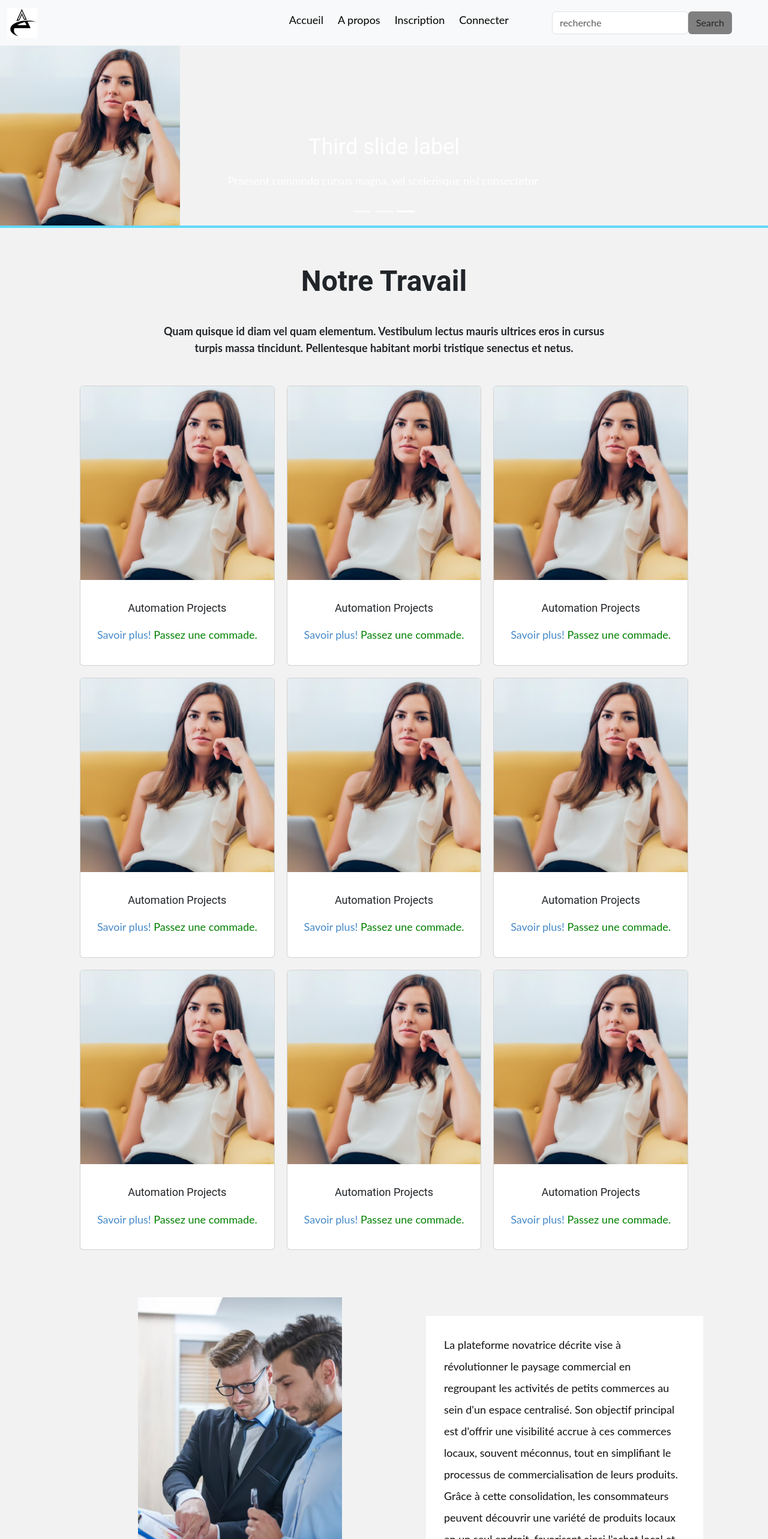
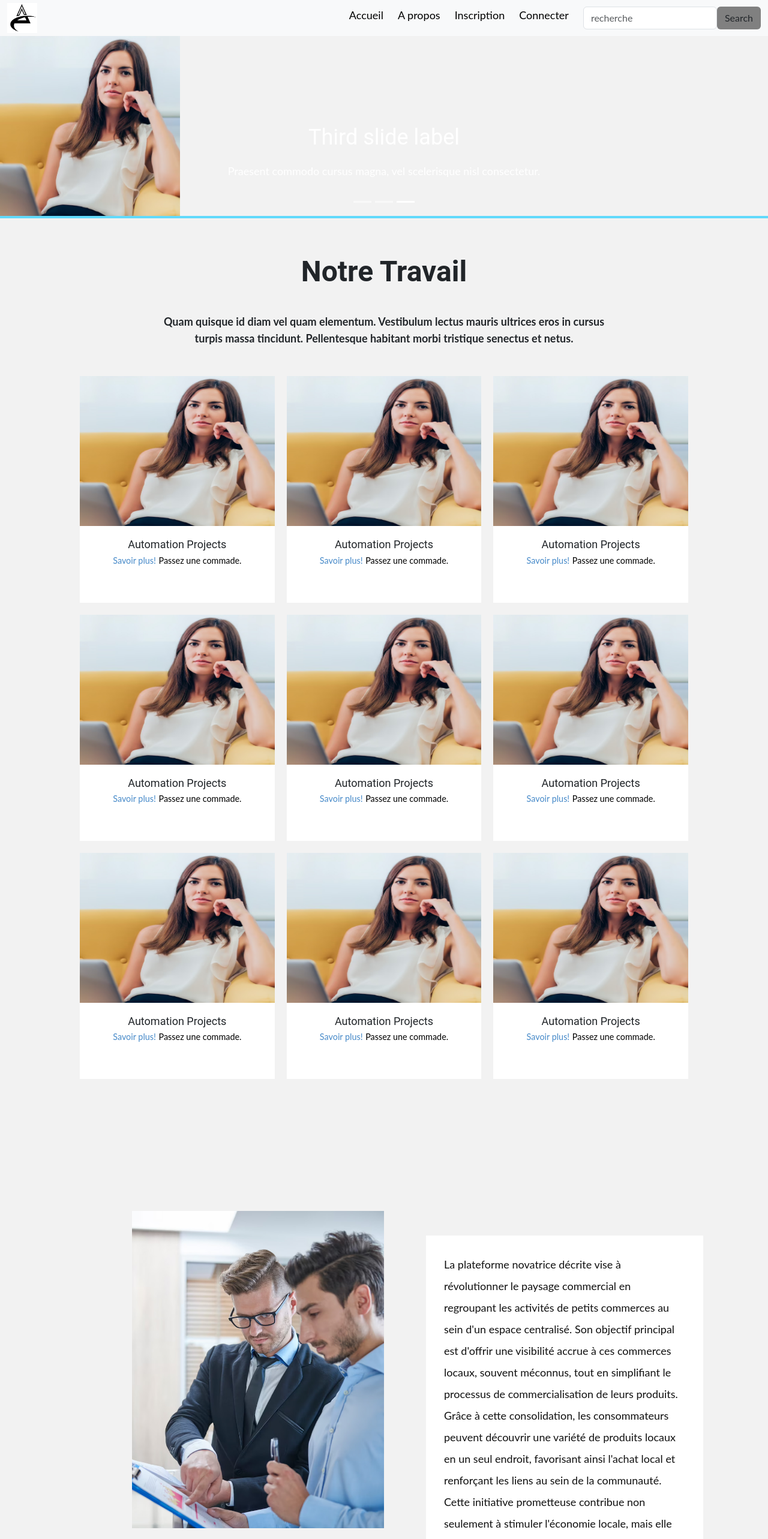
Before and after one commit to Mariu-diatta/entrepreunariat, a React (Create React App) app in the folder my-react-app/: page / in a window 1280 px wide. Shown: the top 2566 px of the page at 60% size. Built offline with nearby package versions, Linux system fonts and the light colour scheme.

Commit message:
backend done

```diff
--- a/my-react-app/src/Common/about.js
+++ b/my-react-app/src/Common/about.js
@@ -2,7 +2,7 @@ import Section from './section.js'
 const About = () =>{
     return(
         <>
-            <div className='' >
+            <div className='p-0' >
                 <Section/>
             </div>
         </>
--- a/my-react-app/src/Common/aboutUser.js
+++ b/my-react-app/src/Common/aboutUser.js
@@ -1,7 +1,7 @@
 import Section from "./section";
 const AboutUser = ()=>{
     return(
-        <div className="p-5">
+        <div className="p-0">
              <Section />
         </div>
     )
--- a/my-react-app/src/Common/commande.js
+++ b/my-react-app/src/Common/commande.js
@@ -5,7 +5,7 @@ import im1 from "../accueil/Site1/images/3q6.jpg"
 const Commande =()=>{
     return(
         <>
-            <section className="row" style={{paddingLeft:"12%"}} >
+            <section className="row " style={{paddingLeft:"10%", paddingTop:"1%", paddingBottom:"5%"}} >
                         <div className="row">
                             <div className="col-lg-5">
                                 <div className="row">
--- a/my-react-app/src/Common/headerBootstrap.js
+++ b/my-react-app/src/Common/headerBootstrap.js
@@ -63,7 +63,7 @@ const cancelConnect=()=>{
   return (
     <>
       {/* {[false, 'sm', 'md', 'lg', 'xl', 'xxl'].map((expand) => ( */}
-        <Navbar key={'lg'} expand={'lg'} className="sticky-top bg-body-tertiary mb-0">
+        <Navbar key={'lg'} expand={'lg'} className="sticky-top bg-body-tertiary p-0">
           <Container fluid>
             <Navbar.Brand href="#">
             <img src={logo} alt="..." width={50} height={50}/>
@@ -80,7 +80,7 @@ const cancelConnect=()=>{
                 </Offcanvas.Title>
               </Offcanvas.Header>
               <Offcanvas.Body>
-                <Nav className="justify-content-end flex-grow-1 pe-5" >
+                <Nav className="justify-content-end flex-grow-1 " >
                   <Link className='pe-4' to="/" style={change?maCouleur[0]:maCouleur[1]} onMouseOver={changeColor} onMouseOut={changeColor}>Accueil</Link>
                   <Link className='pe-4' to="/a_propos" style={change3?maCouleur[0]:maCouleur[1]} onMouseOver={changeColor3} onMouseOut={changeColor3}>A propos</Link>
                     {
@@ -91,11 +91,11 @@ const cancelConnect=()=>{
                         (props.valueHeaderState)?<LogoutButton onClick={cancelConnect}/>:<Link style={change2?maCouleur[0]:maCouleur[1]} onMouseOver={changeColor2} onMouseOut={changeColor2} className='pe-4' to="/login" >Connecter</Link>
                     }
                 </Nav>
-                <Form className="d-flex pe-5">
+                <Form className="d-flex mr-2">
                   <Form.Control
                     type="search"
                     placeholder="recherche"
-                    className="me-0"
+                    className="pe-2 pr-3"
                     aria-label="Search"
                   />
                   <Button variant="" style={{backgroundColor:'grey', marginLeft:'0px'}}>Search</Button>
--- a/my-react-app/src/Common/photopanel.js
+++ b/my-react-app/src/Common/photopanel.js
@@ -4,9 +4,9 @@ const Photopanel=(props)=>{
     return(
          <div className="u-size-30">
             <div className="u-layout-col">
-              <div className="u-align-left u-container-style u-layout-cell u-left-cell u-size-30 u-layout-cell-1" data-animation-name="customAnimationIn" data-animation-duration="1250" data-animation-delay="500">
-                <div className="u-container-layout u-container-layout-1">
-                  <img src={props.image} alt="" className="u-align-left u-expanded-width u-image u-image-1" data-image-width="966" data-image-height="920"/>
+              <div  data-animation-name="customAnimationIn" data-animation-duration="1250" data-animation-delay="500">
+                <div className="u-container-layout">
+                  <img src={props.image} alt="" className="u-align-left u-expanded-width u-image u-image-1" data-image-width="966" data-image-height="950"/>
                 </div>
               </div>
               <div className="u-align-left u-container-align-left u-container-style u-layout-cell u-left-cell u-size-30 u-layout-cell-2" data-animation-name="customAnimationIn" data-animation-duration="1500" data-animation-delay="500">
--- a/my-react-app/src/Common/photopanel2.js
+++ b/my-react-app/src/Common/photopanel2.js
@@ -1,14 +1,19 @@
 import { Link } from 'react-router-dom';
 import { useState } from "react";
 
+const couleur ="rgb(248,245,244)";
+const couleurInit ="white";
+
 const Photopanel2 = (props)=>{
-    const [col, setCol] =useState(false)
+
+    const [couleurImageActivate, setCouleurImage] =useState(false)
+
     return(
-        <div className="card m-0" onMouseOut={()=> setCol(false)} onMouseOver={()=> setCol(true)} style={{backgroundColor:col?"rgb(248,245,244)":""}}>
-            <img src={props.image} className="card-img-top" alt="..." style={{width:"100%",height:"70%"}} />
+        <div onMouseOut={()=> setCouleurImage(false)} onMouseOver={()=> setCouleurImage(true)} style={{backgroundColor:couleurImageActivate?couleur:couleurInit}}>
+            <img src={props.image} className="card-img-top" alt="..." width={100} height={250}/>
             <div className="card-body">
             <h6 className="card-title">{props.title}</h6>
-                <p><Link to={'/aboutUser'}>Savoir plus! </Link><Link to={'/commande'} style={{color:"green"}}>Passez une commade.</Link></p>
+             <Link to='/aboutUser'><small>Savoir plus!</small>  </Link><Link to='/commande' style={{color:"black"}}><small>Passez une commade.</small> </Link>
             </div>
         </div>
     )
--- a/my-react-app/src/Common/section.js
+++ b/my-react-app/src/Common/section.js
@@ -12,7 +12,7 @@ const contenu="La plateforme novatrice décrite vise à révolutionner le paysag
 
 function Section(){
     return(
-      <section className="  u-clearfix u-section-5  " id="carousel_ba86" style={{paddingLeft:"10%", paddingRight:"10%", paddingTop:"0px"}}>
+      <section className="  u-clearfix u-section-5  " id="carousel_ba86" style={{paddingLeft:"10%", paddingRight:"10%"}}>
           <div className="u-clearfix u-sheet u-valign-middle u-sheet-1">
             <div className="u-clearfix u-expanded-width u-gutter-20 u-layout-wrap u-layout-wrap-1">
               <div className="u-gutter-0 u-layout ">
```
